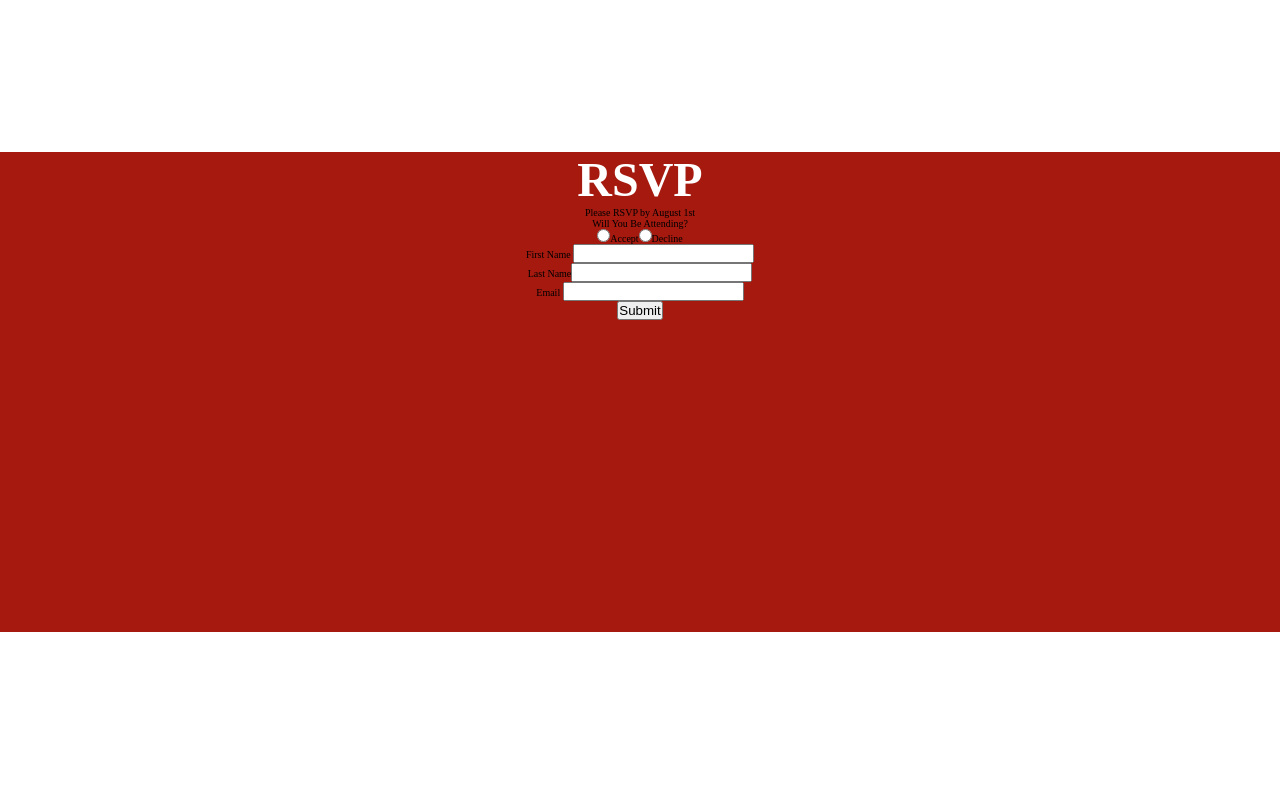
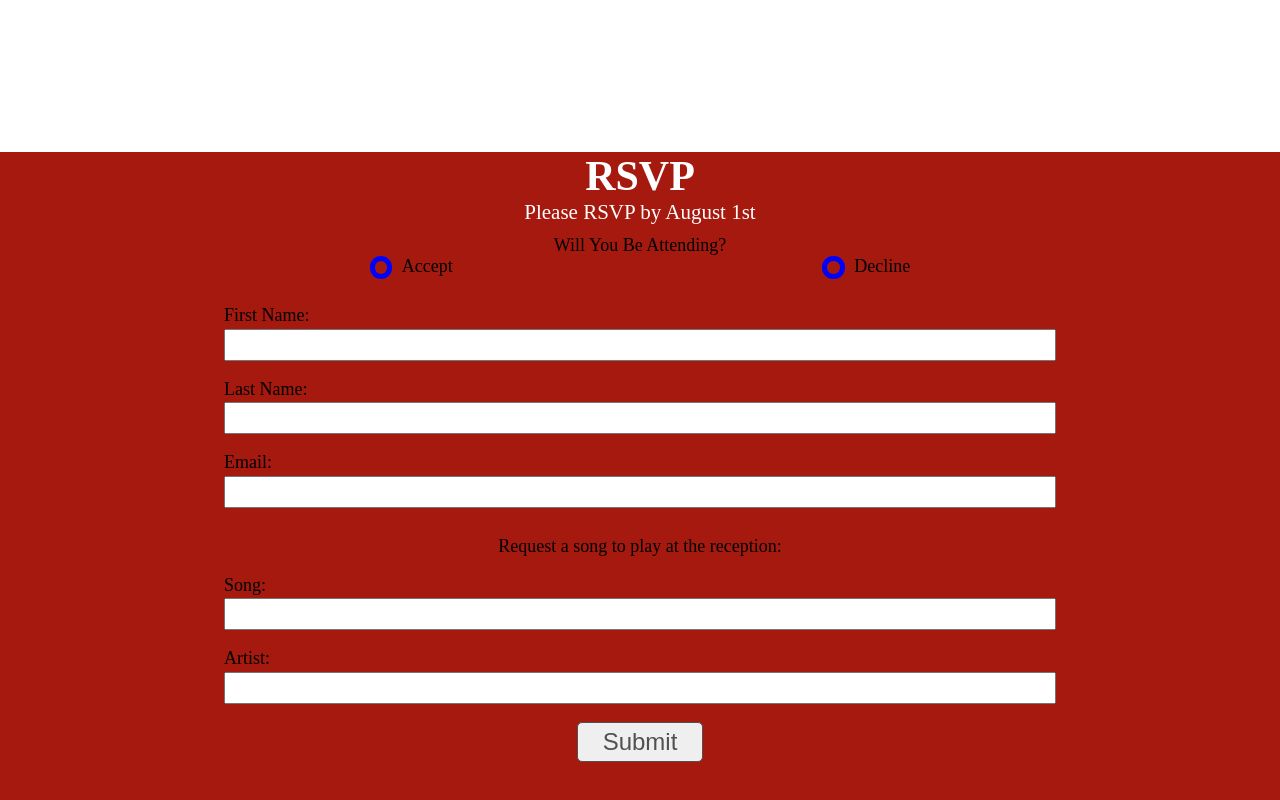
Before and after one commit to GrimmOutlook/erin-dave-wedding, a React app: page / in a window 1280 px wide. Shown: the part 4088-4888 px from the top of the page. Before the commit the page ends 4720 px from the top, so only its background shows below. Built offline with nearby package versions, Linux system fonts and the light colour scheme.

Commit message:
Much work on RSVP form for mobile screens.

```diff
--- a/src/components/RSVP.css
+++ b/src/components/RSVP.css
@@ -1,5 +1,5 @@
 .container__rsvp {
-	height: 60vh;
+	height: 100vh;
 	width: 100vw;
 	background-color: #a5190f;
 	text-align: center;
@@ -10,9 +10,118 @@
 
 .container__rsvp h1 {
 	color: white;
-	font-size:	48px;
+	font-size:	4.2rem;
 }
 
-fieldset {
+.container__rsvp p {
+	color: white;
+	font-size: 2.1rem;
+}
+
+.field__attend,
+.field__name,
+.field__song {
 	border: none;
+	margin: 1rem auto;
 }
+
+.field__attend input {
+	/* display: block; */
+	/* float: left; */
+}
+
+label,
+legend {
+	font-size: 1.8rem;
+}
+
+.input__attend {
+	display: flex;
+	align-items: center;
+}
+
+/* .input__attend input[type=radio]:checked {
+	border: 5px solid #0DFF92;
+	height: 2rem;
+} */
+
+#yes,
+#no {
+	display: none;
+}
+
+.attend__btn {
+	height: 2.25rem;
+    width: 2.25rem;
+    border: 5px solid blue;
+    border-radius: 50%;
+    display: inline-block;
+    position: absolute;
+    left: 0;
+    /* top: -.4rem; */
+}
+
+.attend__btn::after {
+	content: "";
+    display: block;
+    height: 1.3rem;
+    width: 1.3rem;
+    border-radius: 50%;
+    position: absolute;
+    top: 50%;
+    left: 50%;
+    transform: translate(-50%, -50%);
+    background-color: #55c57a;
+    opacity: 0;
+    transition: opacity .2s;
+}
+
+.input__attend label {
+	padding-left: 3.2rem;
+	position: relative;
+}
+
+#yes:checked ~ label .attend-btn::after,
+#no:checked ~ label .attend-btn::after {
+	opacity: 1;
+}
+
+.input__name,
+.input__song {
+	margin: 1.8rem 0;
+}
+
+.attend__group {
+	display: flex;
+	align-items: center;
+	justify-content: space-evenly;
+}
+
+.input__song,
+.input__name {
+	display: flex;
+	flex-direction: column;
+	justify-content: center;
+	align-items: start;
+}
+
+.input__song label,
+.input__name label {
+	margin-bottom: 0.25rem;
+	margin-left: 17.5%;
+}
+
+input {
+	height: 3.2rem;
+	width: 65%;
+	margin: 0 auto;
+	/* HOW DO YOU DO THIS?????!!!!!!!! border-radius: 2px; */
+}
+
+.btn__submit {
+	border: 1px solid rgb(82, 80, 80);
+	color: rgb(82, 80, 80);
+	border-radius: 5px;
+	padding: 0.5rem 2.5rem;
+	font-size: 2.4rem;
+}
--- a/src/components/RSVP.js
+++ b/src/components/RSVP.js
@@ -8,32 +8,53 @@ const RSVP = () => (
 		<form name="contact" method="POST" data-netlify="true">
 			<input type="hidden" name="form-name" value="contact" />
 			<p>Please RSVP by August 1st</p>
-			<fieldset>
+			<fieldset className="field__attend">
 				<legend>Will You Be Attending?</legend>
-				<input type="radio" name="rsvp" id="yes" value="yes" />
-				<label htmlFor="yes">Accept</label>
-				<input type="radio" name="rsvp" id="no" value="no" />
-				<label htmlFor="no">Decline</label>
+				<div className="attend__group">
+					<div className="input__attend">
+						<input type="radio" name="rsvp" id="yes" value="yes" />
+						<label htmlFor="yes">
+							<span className="attend__btn" />
+							Accept
+						</label>
+					</div>
+					<div className="input__attend">
+						<input type="radio" name="rsvp" id="no" value="no" />
+						<label htmlFor="no">
+							<span className="attend__btn" />
+							Decline
+						</label>
+					</div>
+				</div>
 			</fieldset>
-			<fieldset>
-				<div>
-					<label>
-						First Name <input type="text" name="firstName" />
-					</label>
+			<fieldset className="field__name">
+				<div className="input__name">
+					<label htmlFor="firstName">First Name:</label>
+					<input type="text" name="firstName" id="firstName" />
+				</div>
+				<div className="input__name">
+					<label htmlFor="lastName">Last Name:</label>
+					<input type="text" name="lastName" id="lastName" />
+				</div>
+				<div className="input__name">
+					<label htmlFor="email">Email:</label>
+					<input type="email" name="email" id="email" />
+				</div>
+			</fieldset>
+			<fieldset className="field__song">
+				<legend align="center">Request a song to play at the reception:</legend>
+				<div className="input__song">
+					<label htmlFor="song">Song:</label>
+					<input type="text" name="song" id="song" />
+				</div>
+				<div className="input__song">
+					<label htmlFor="artist">Artist:</label>
+					<input type="text" name="artist" id="artist" />
 				</div>
 				<div>
-					<label>
-						Last Name
-						<input type="text" name="lastName" />
-					</label>
-				</div>
-				<div>
-					<label>
-						Email <input type="email" name="email" />
-					</label>
-				</div>
-				<div>
-					<button type="submit">Submit</button>
+					<button type="submit" className="btn__submit">
+						Submit
+					</button>
 				</div>
 			</fieldset>
 		</form>
--- a/src/index.html
+++ b/src/index.html
@@ -17,6 +17,8 @@
 		<input type="text" name="firstName" />
 		<input type="text" name="lastName" />
 		<input type="email" name="email" />
+		<input type="text" name="song" id="song" />
+		<input type="text" name="artist" id="artist" />
 	</form>
   <div id="app"></div>
 </body>
```
Also changed, not shown: src/components/Nav.css (+0 -56 lines).
